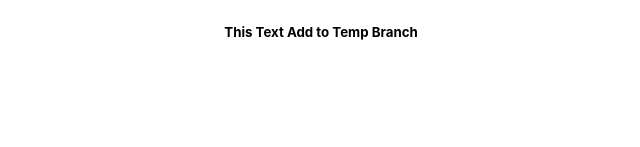
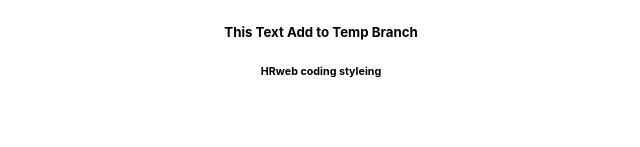
Before and after one commit to HudyRahmani/test1, a React (Create React App) app: page / in a window 1280 px wide. Shown: the part 153-300 px from the top of the page, without its empty margins (319-959 px from the left). Built offline with nearby package versions, Linux system fonts and the light colour scheme.

Commit message:
add HRweb to dev branch

```diff
--- a/src/App.js
+++ b/src/App.js
@@ -9,6 +9,7 @@ function App() {
         <h3>Thirth change</h3>
         <h4>zobair zobair</h4>
         <h5>This Text Add to Temp Branch</h5>
+        <h6>HRweb coding styleing </h6>
     </div>
   );
 }
```
